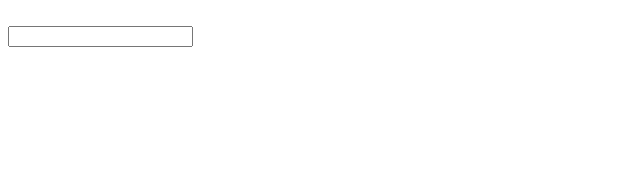
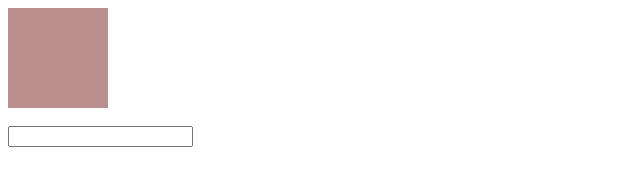
Before and after one commit to gombobbaeng/today-i-learned, a plain HTML site: page index.html in a window 1280 px wide. Shown: the whole page, without its empty margins (0-640 px from the left). Drawn offline with Linux system fonts and the light colour scheme.

Commit message:
feat: Check operation of selector

```diff
--- a/style.css
+++ b/style.css
@@ -1,5 +1,18 @@
-@import url("./box.css");
+.box {
+    width: 100px;
+    height: 100px;
+    background-color: rosybrown;
+    transition: 1s;
+}
 
-div {
-    background-color: bisque;
+.box:active {
+    width: 300px;
 }
+
+input {
+    color: white;
+}
+
+input:focus {
+    background-color: cadetblue;
+}
```
